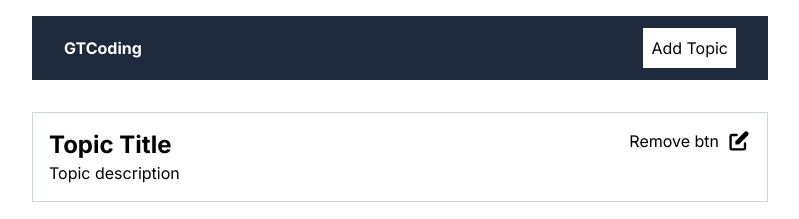
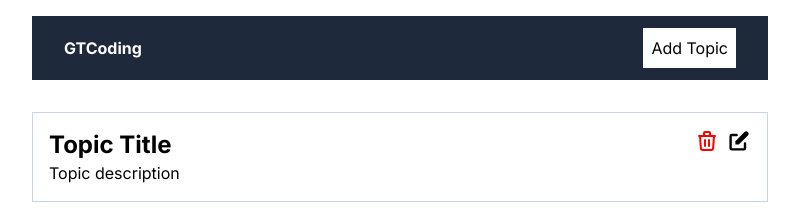
Before and after one commit to Fatima-Kabalan/nextjs-mongodb, a Next.js app: page / in a window 1280 px wide. Shown: the top 219 px of the page, without its empty margins (240-1039 px from the left). Built offline with nearby package versions, Linux system fonts and the light colour scheme.

Commit message:
adding icon for RemoveBtn

```diff
--- a/components/RemoveBtn.jsx
+++ b/components/RemoveBtn.jsx
@@ -1,5 +1,9 @@
+import {HiOutlineTrash} from "react-icons/hi"
+
 export default function RemoveBtn(){
     return(
-        <div>Remove btn</div>
+        <button>
+            <HiOutlineTrash size={24} color="red"/>
+        </button>
     )
 }
```
